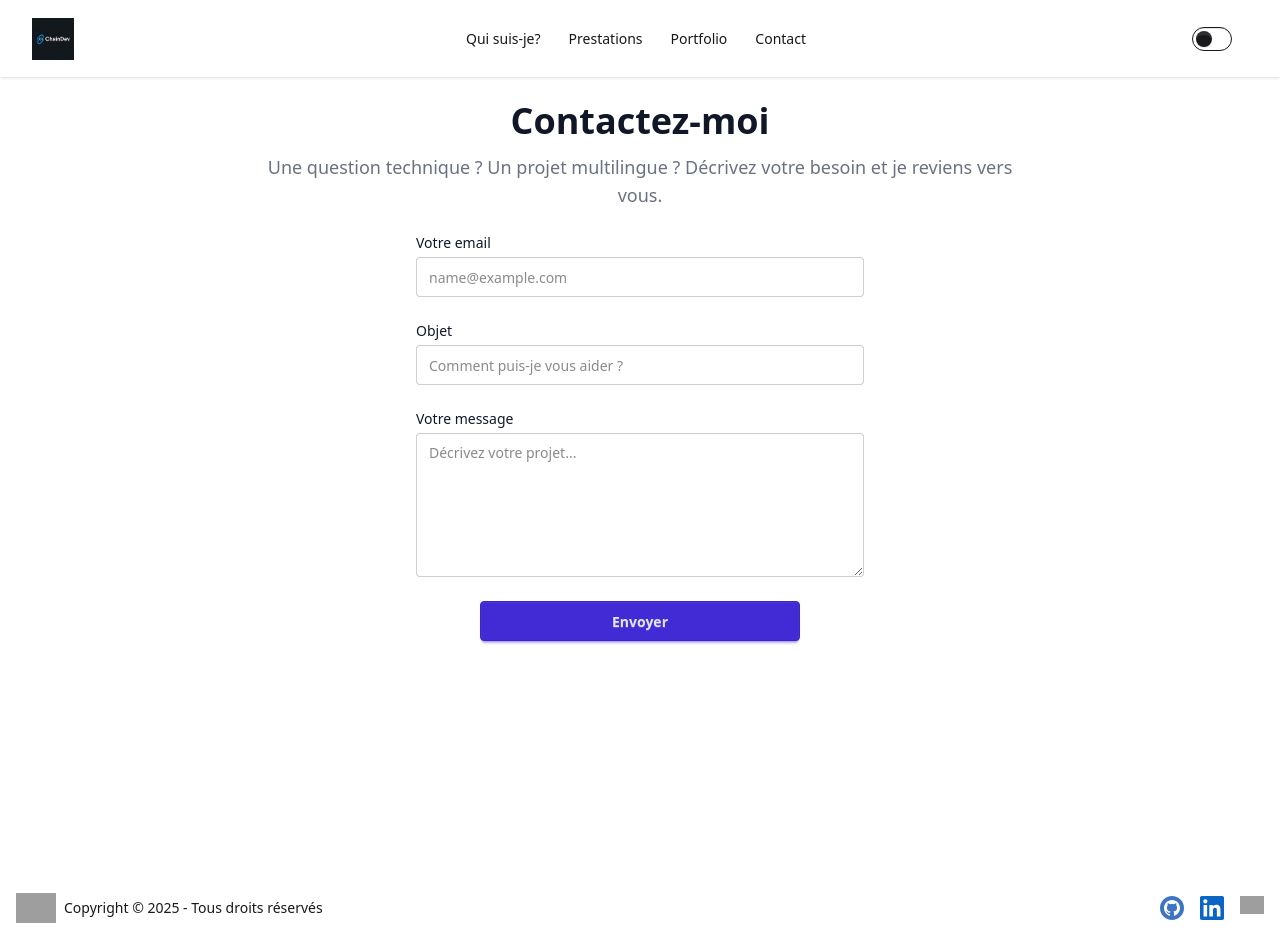
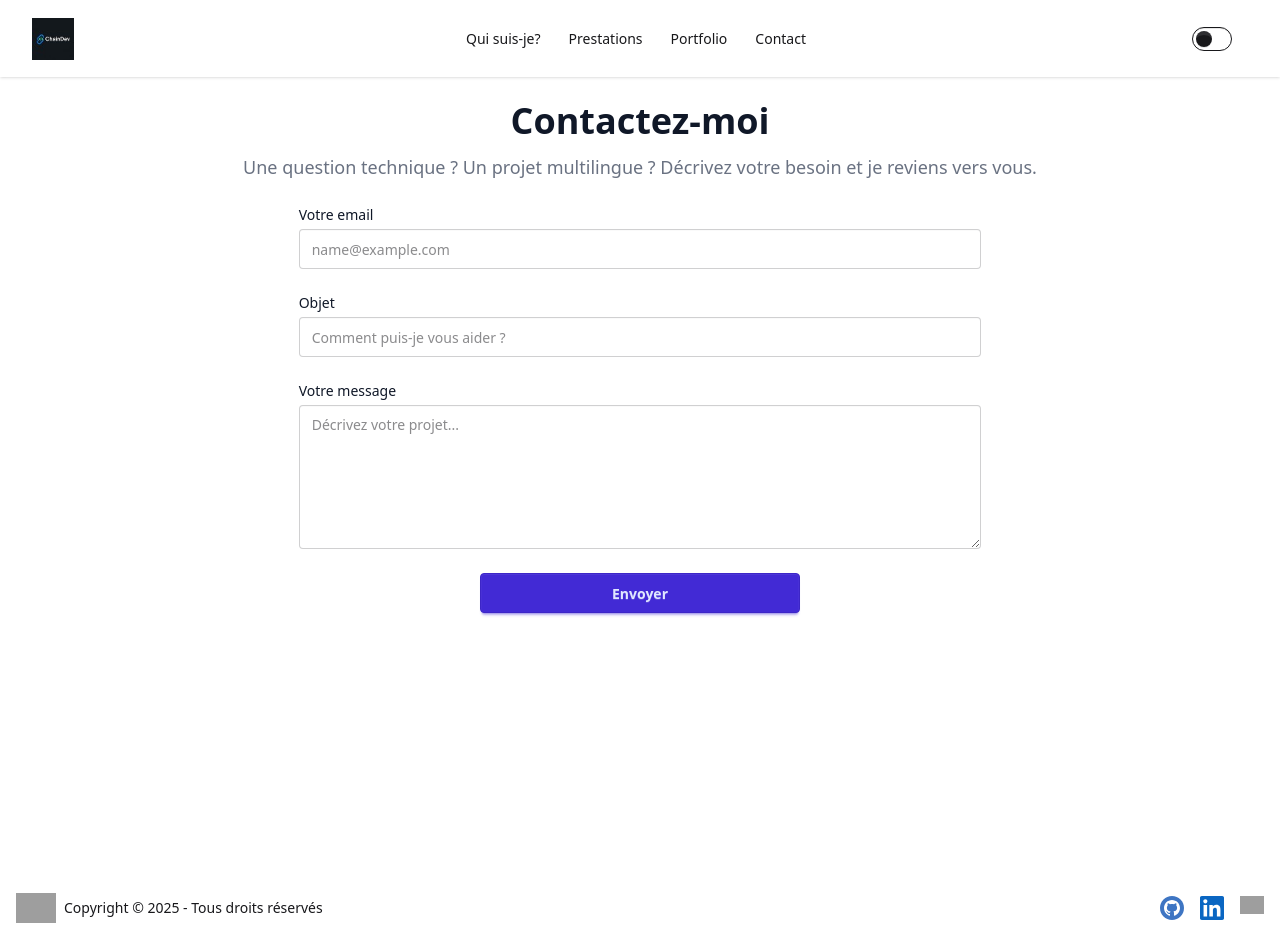
Before and after one commit to Seyfullah13/Chaindev, a Next.js app in the folder chaindev/: page /contact in a window 1280 px wide. Built offline with nearby package versions, Linux system fonts and the light colour scheme; grey boxes are pictures that could not be loaded.

Commit message:
Update Contact page layout by increasing form width for improved usability and adjusting section widths for better responsiveness on larger screens.

```diff
--- a/chaindev/src/app/contact/page.js
+++ b/chaindev/src/app/contact/page.js
@@ -2,7 +2,7 @@ export default function ContactPage() {
   return (
     <section className="bg-white dark:bg-gray-900 flex flex-col flex-grow min-h-screen">
       <div className="flex flex-col items-center justify-start flex-grow px-4 pt-6 pb-10">
-        <div className="w-full max-w-screen-md">
+        <div className="w-full max-w-screen-lg"> {/* Plus large sur desktop */}
           <h2 className="mb-3 text-3xl sm:text-4xl font-extrabold text-center text-gray-900 dark:text-white">
             Contactez-moi
           </h2>
@@ -11,9 +11,9 @@ export default function ContactPage() {
             Une question technique ? Un projet multilingue ? Décrivez votre besoin et je reviens vers vous.
           </p>
 
-          <form action="#" className="mx-auto w-full max-w-md space-y-6 flex flex-col">
+          <form action="#" className="mx-auto w-full space-y-6 flex flex-col">
             {/* Email */}
-            <div className="w-full">
+            <div className="w-full md:w-3/4 lg:w-2/3 mx-auto"> {/* Formulaire plus large */}
               <label
                 htmlFor="email"
                 className="block mb-1 text-sm font-medium text-gray-900 dark:text-gray-300"
@@ -31,7 +31,7 @@ export default function ContactPage() {
             </div>
 
             {/* Objet */}
-            <div className="w-full">
+            <div className="w-full md:w-3/4 lg:w-2/3 mx-auto">
               <label
                 htmlFor="subject"
                 className="block mb-1 text-sm font-medium text-gray-900 dark:text-gray-300"
@@ -49,7 +49,7 @@ export default function ContactPage() {
             </div>
 
             {/* Message */}
-            <div className="w-full">
+            <div className="w-full md:w-3/4 lg:w-2/3 mx-auto">
               <label
                 htmlFor="message"
                 className="block mb-1 text-sm font-medium text-gray-900 dark:text-gray-300"
```
